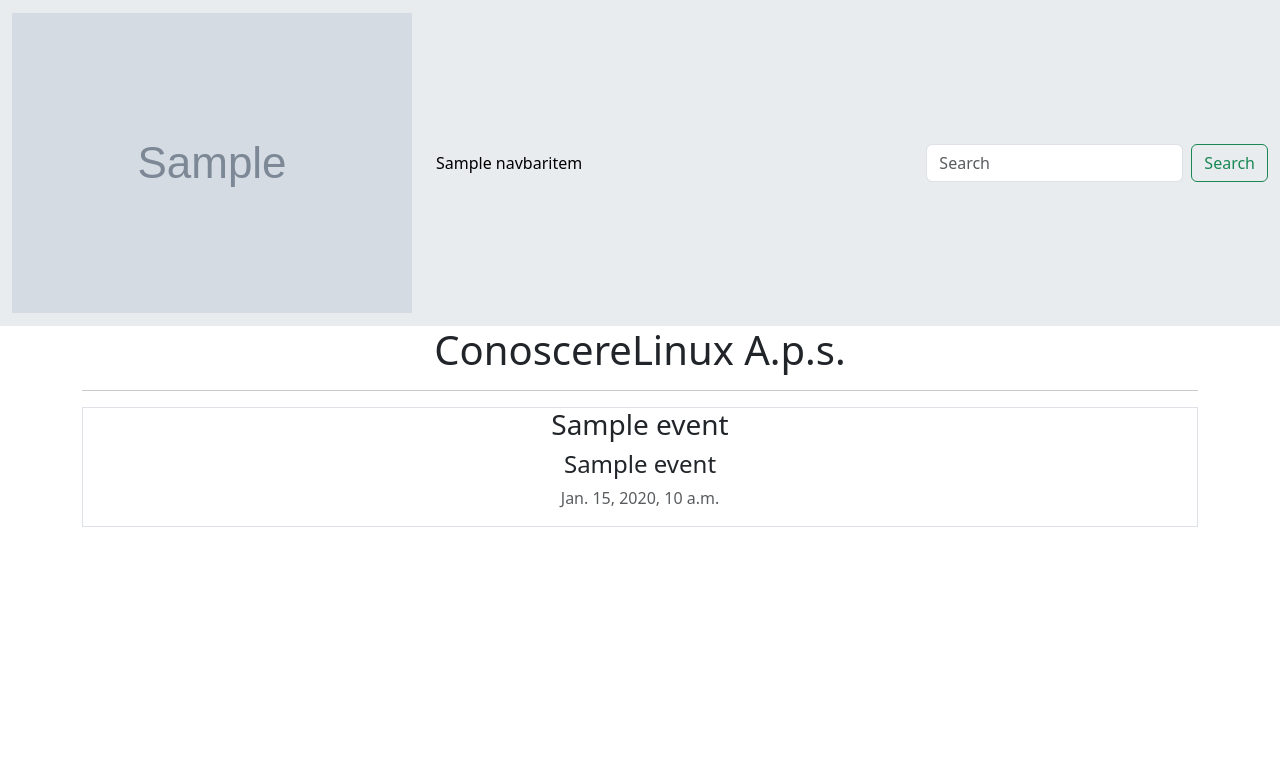
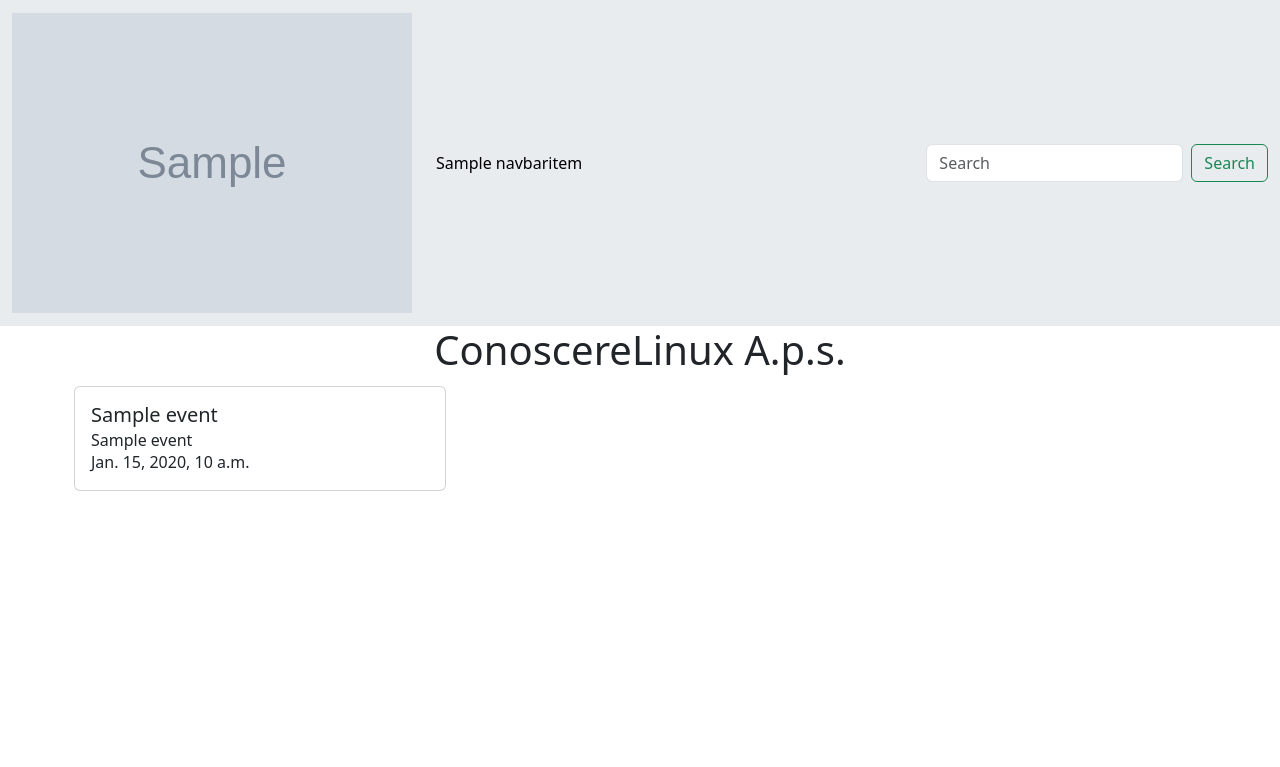
Before and after one commit to ConoscereLinux/asso-django, a Django app: page / in a window 1280 px wide. Shown: the top 767 px of the page. Run offline with Django 4.2, Linux system fonts and the light colour scheme; tables that the repository leaves empty hold one stand-in row (values such as "Sample post"); grey boxes marked "Sample" are stand-in pictures.

Commit message:
Style course cards in home page

```diff
--- a/website/templates/website/index.html
+++ b/website/templates/website/index.html
@@ -3,14 +3,21 @@
 {% block content %}
   <h1 class="text-center">ConoscereLinux A.p.s.</h1>
 
-  <hr>
-
-  {% for course in courses %}
-    <div class="border text-center">
-      <h3 class="text-center">{{ course.title }}</h3>
-      <h4 class="text-center">{{ course.subtitle }}</h4>
-      <p class="text-body-secondary">{{ course.creation_date }}</p>
-    </div>
-  {% endfor %}
+  <section id="courses" class="row">
+    {% for course in courses %}
+      <div class="col-12 col-md-6 col-lg-4 p-1">
+        <article class="card">
+          {% if course.image %}
+          <img class="card-img-top" src="" alt="">
+          {% endif %}
+          <div class="card-body">
+            <h5 class="card-title">{{ course.title }}</h5>
+            <h6 class="card-subtitle">{{ course.subtitle }}</h6>
+            <p class="card-text">{{ course.creation_date }}</p>
+          </div>
+        </article>
+      </div>
+    {% endfor %}
+  </section>
 
 {% endblock %}
--- a/website/views.py
+++ b/website/views.py
@@ -22,4 +22,4 @@ class IndexView(generic.ListView):
 
     def get_queryset(self):
         """Return the last five published questions."""
-        return Event.objects.order_by("creation_date")[:5]
+        return Event.objects.order_by("-creation_date")[:10]
```
